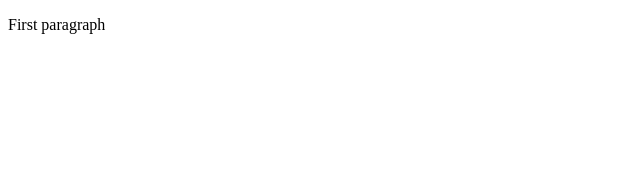
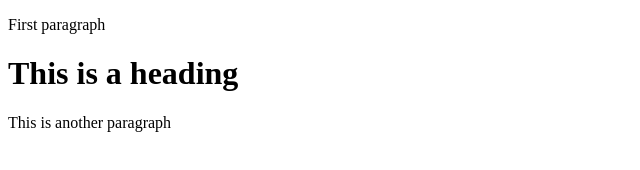
Before and after one commit to nelsonudeme001/learning-git, a plain HTML site: page index.html in a window 1280 px wide. Shown: the whole page, without its empty margins (0-640 px from the left). Drawn offline with Linux system fonts and the light colour scheme.

Commit message:
added another p tag

```diff
--- a/index.html
+++ b/index.html
@@ -9,5 +9,8 @@
 <body>
     <!-- This is all about feat B -->
     <p>First paragraph</p>
+    <h1>This is a heading</h1>
+    <p>This is another paragraph</p>
+
 </body>
 </html>
```
